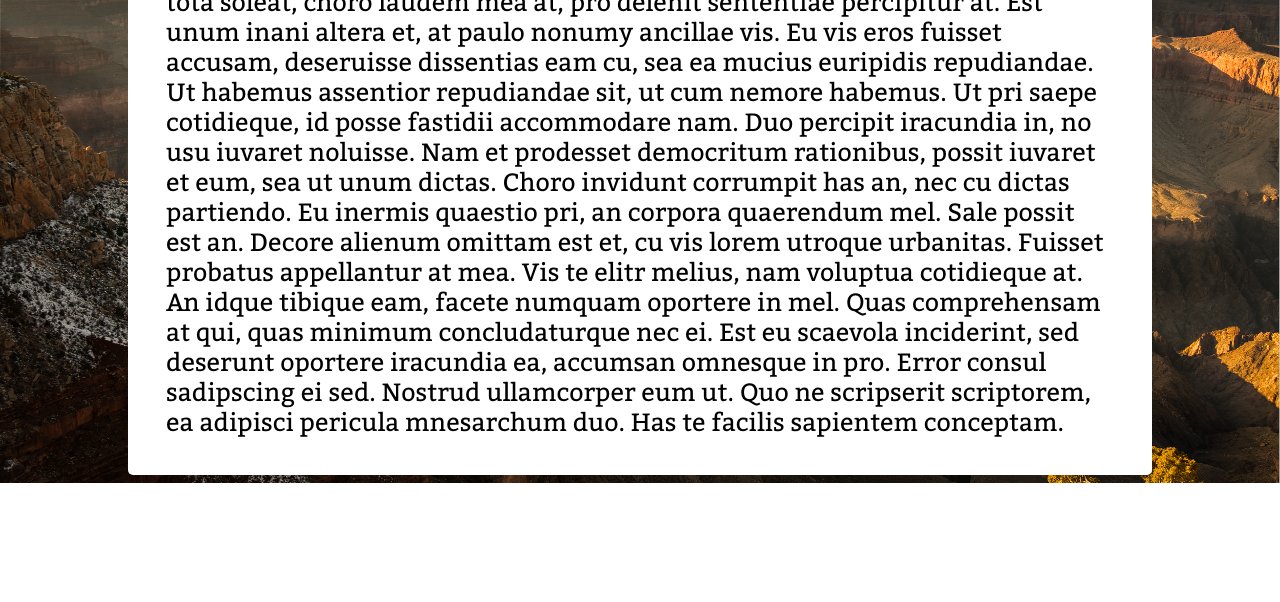
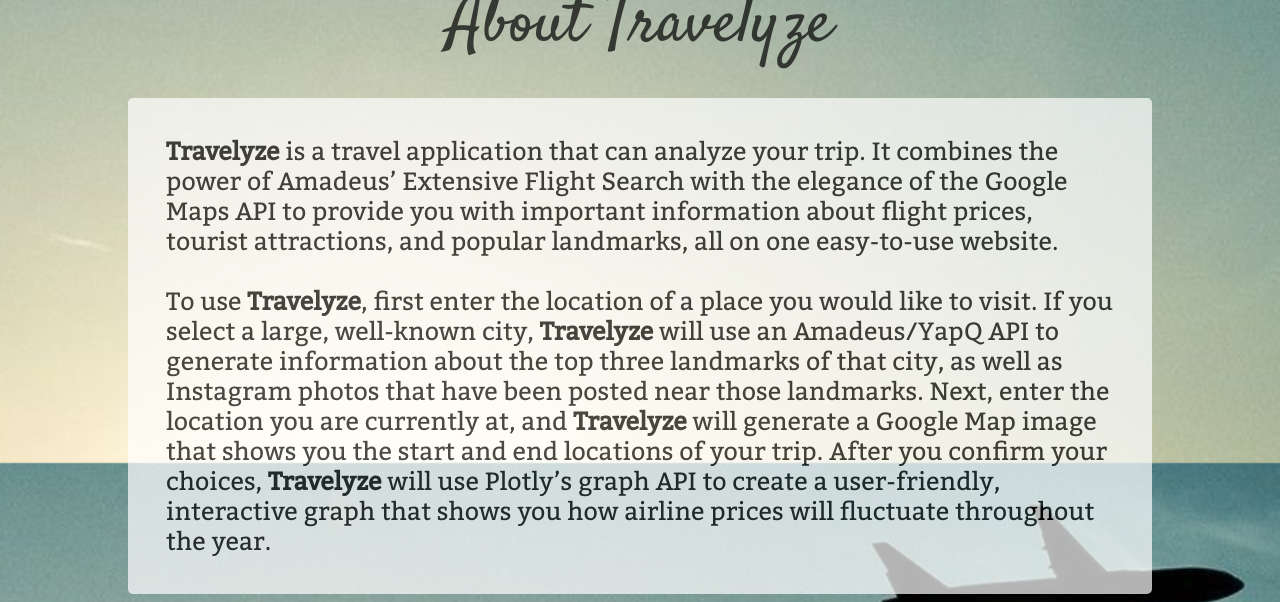
Before and after one commit to dkoodev/calhacks-newromans, a PHP site: page /pages/about.html in a window 1280 px wide. Shown: the part 337-939 px from the top of the page. Before the commit the page ends 820 px from the top, so only its background shows below. Run offline with PHP 8.4, Linux system fonts and the light colour scheme.

Commit message:
Picture sync

```diff
--- a/css/about.css
+++ b/css/about.css
@@ -1,8 +1,9 @@
 body {
-	background-image: url('../pictures/0.jpg');
+	background-image: url('../pictures/about.jpg');
 	background-size: cover;
 	background-attachment: fixed;
 	font-family: Satisfy;
+	opacity: 0.7;
 }
 
 @font-face {
@@ -15,10 +16,21 @@ body {
 	src: url('../fonts/Bitter-Regular.otf');
 }
 
+#back {
+	width: 40px;
+	height: 40px;
+	padding-left: 1%;
+	padding-top: 1%;
+}
+
+#back:hover {
+	opacity: 0.6;
+}
+
 #header {
 	text-align: center;
-	font-size: 75px;
-	padding: 2% 0;
+	font-size: 65px;
+	padding-bottom: 2%;
 }
 
 #info {
--- a/pages/about.html
+++ b/pages/about.html
@@ -6,15 +6,8 @@
 	<title>About Travelyze</title>
 </head>
 <body>
+	<a href="index.php" id="back"><img src="../pictures/back.png"></a>
 	<div id="header">About Travelyze</div>
-	<div id="info">Lorem ipsum dolor sit amet, ius assum persius ad, solet audire conceptam vix ea. At mel quot eirmod. Qui eu ocurreret principes. Ut mea modus veniam graeco, cu sit modo reque.
-
-Persequeris complectitur voluptatibus ius ad, natum forensibus moderatius ea vel. Hinc disputationi ne qui. Ne eum sint tota soleat, choro laudem mea at, pro delenit sententiae percipitur at. Est unum inani altera et, at paulo nonumy ancillae vis.
-
-Eu vis eros fuisset accusam, deseruisse dissentias eam cu, sea ea mucius euripidis repudiandae. Ut habemus assentior repudiandae sit, ut cum nemore habemus. Ut pri saepe cotidieque, id posse fastidii accommodare nam. Duo percipit iracundia in, no usu iuvaret noluisse. Nam et prodesset democritum rationibus, possit iuvaret et eum, sea ut unum dictas. Choro invidunt corrumpit has an, nec cu dictas partiendo. Eu inermis quaestio pri, an corpora quaerendum mel.
-
-Sale possit est an. Decore alienum omittam est et, cu vis lorem utroque urbanitas. Fuisset probatus appellantur at mea. Vis te elitr melius, nam voluptua cotidieque at. An idque tibique eam, facete numquam oportere in mel.
-
-Quas comprehensam at qui, quas minimum concludaturque nec ei. Est eu scaevola inciderint, sed deserunt oportere iracundia ea, accumsan omnesque in pro. Error consul sadipscing ei sed. Nostrud ullamcorper eum ut. Quo ne scripserit scriptorem, ea adipisci pericula mnesarchum duo. Has te facilis sapientem conceptam.</div>
+	<div id="info"><b>Travelyze</b> is a travel application that can analyze your trip. It combines the power of Amadeus’ Extensive Flight Search with the elegance of the Google Maps API to provide you with important information about flight prices, tourist attractions, and popular landmarks, all on one easy-to-use website.<br><br>To use <b>Travelyze</b>, first enter the location of a place you would like to visit. If you select a large, well-known city, <b>Travelyze</b> will use an Amadeus/YapQ API to generate information about the top three landmarks of that city, as well as Instagram photos that have been posted near those landmarks. Next, enter the location you are currently at, and <b>Travelyze</b> will generate a Google Map image that shows you the start and end locations of your trip. After you confirm your choices, <b>Travelyze</b> will use Plotly’s graph API to create a user-friendly, interactive graph that shows you how airline prices will fluctuate throughout the year.</div>
 </body>
 </html>
```
Also changed, not shown: pictures/about.jpg (added).
